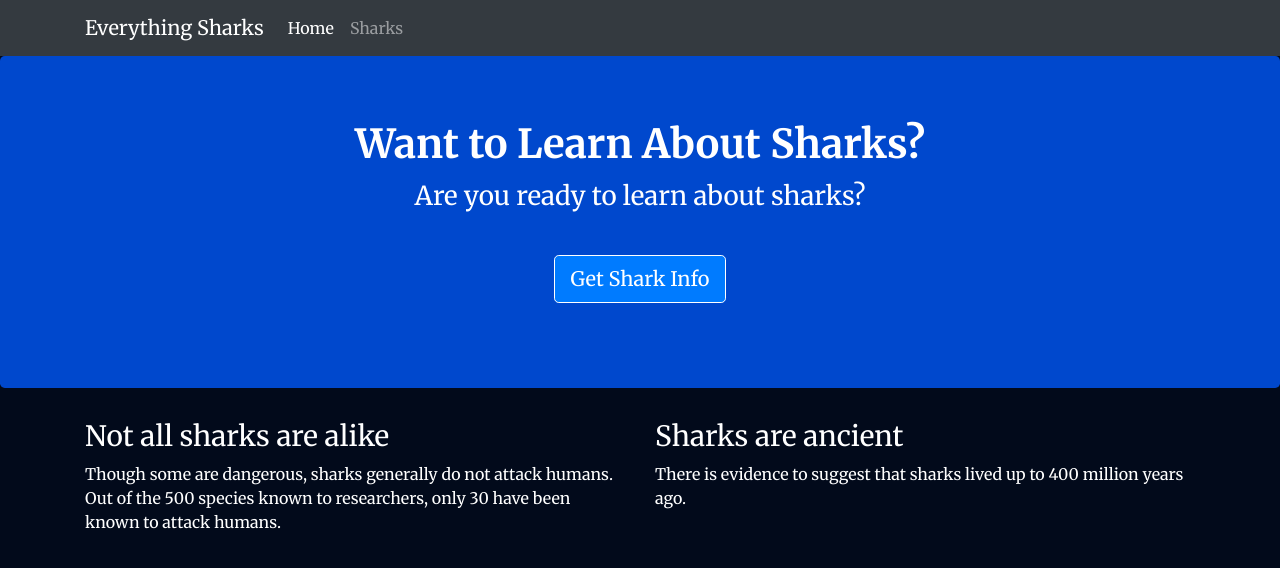
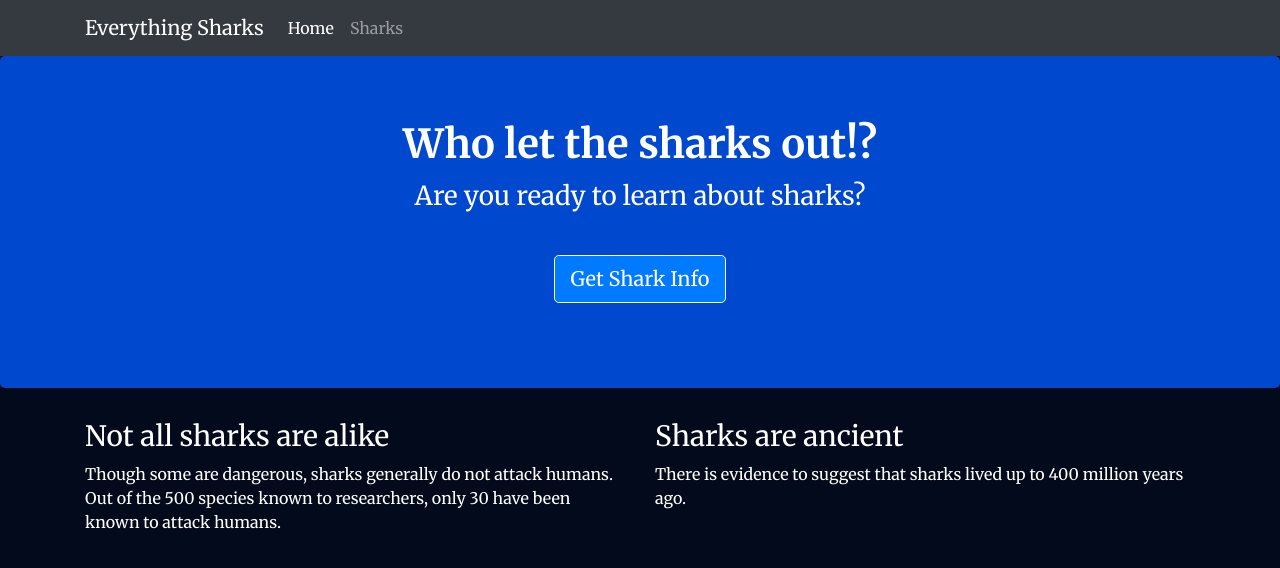
Before and after one commit to spicycheeto/node_project, a website: page views/index.html in a window 1280 px wide. Drawn offline with nearby package versions, Linux system fonts and the light colour scheme.

Commit message:
content update 1

```diff
--- a/views/index.html
+++ b/views/index.html
@@ -27,7 +27,7 @@
     </nav>
     <div class="jumbotron">
         <div class="container">
-            <h1>Want to Learn About Sharks?</h1>
+            <h1>Who let the sharks out!?</h1>
             <p>Are you ready to learn about sharks?</p>
             <br>
             <p><a class="btn btn-primary btn-lg" href="/sharks" role="button">Get Shark Info</a>
```
Also changed, not shown: 1 other file.
